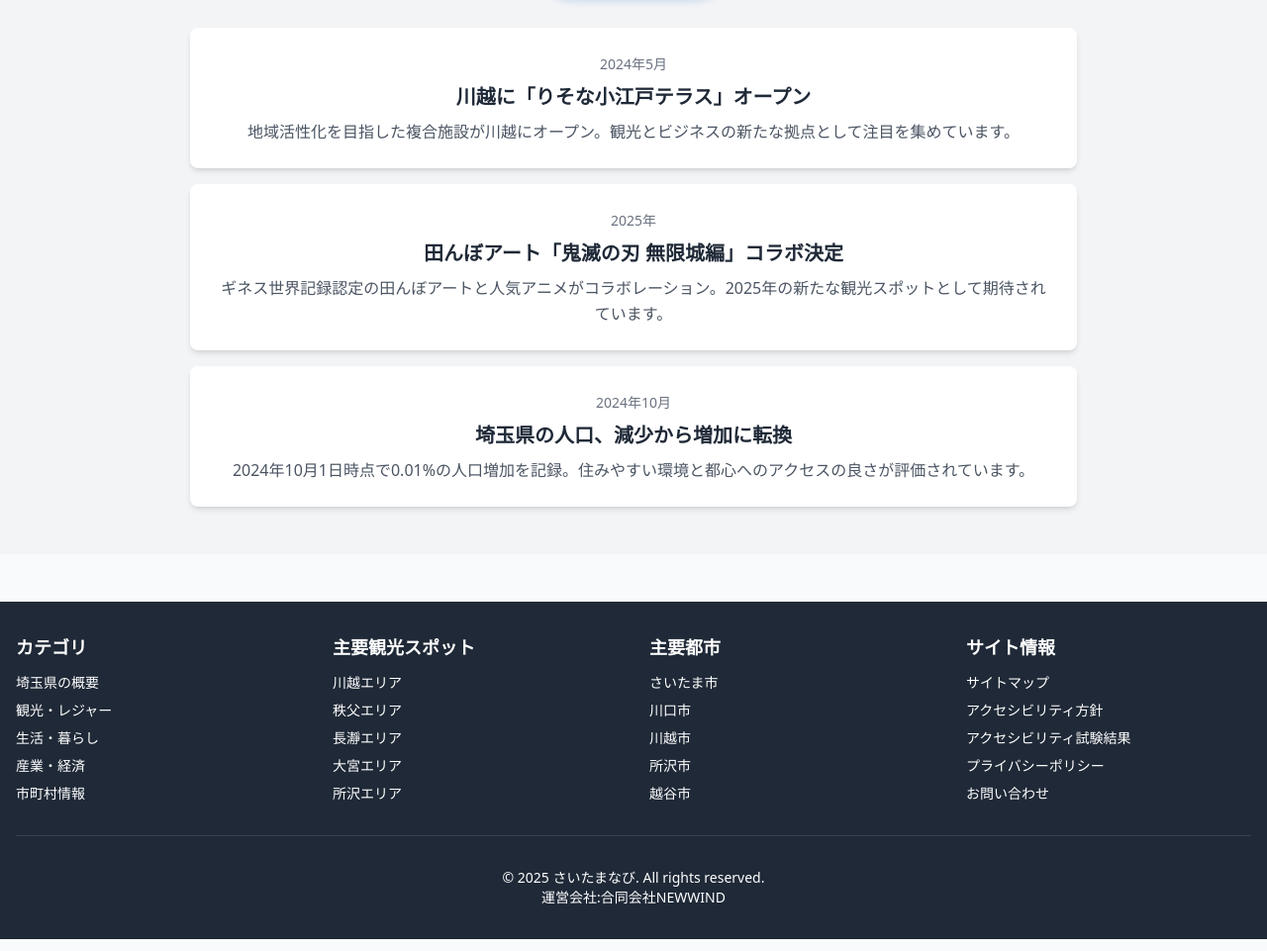
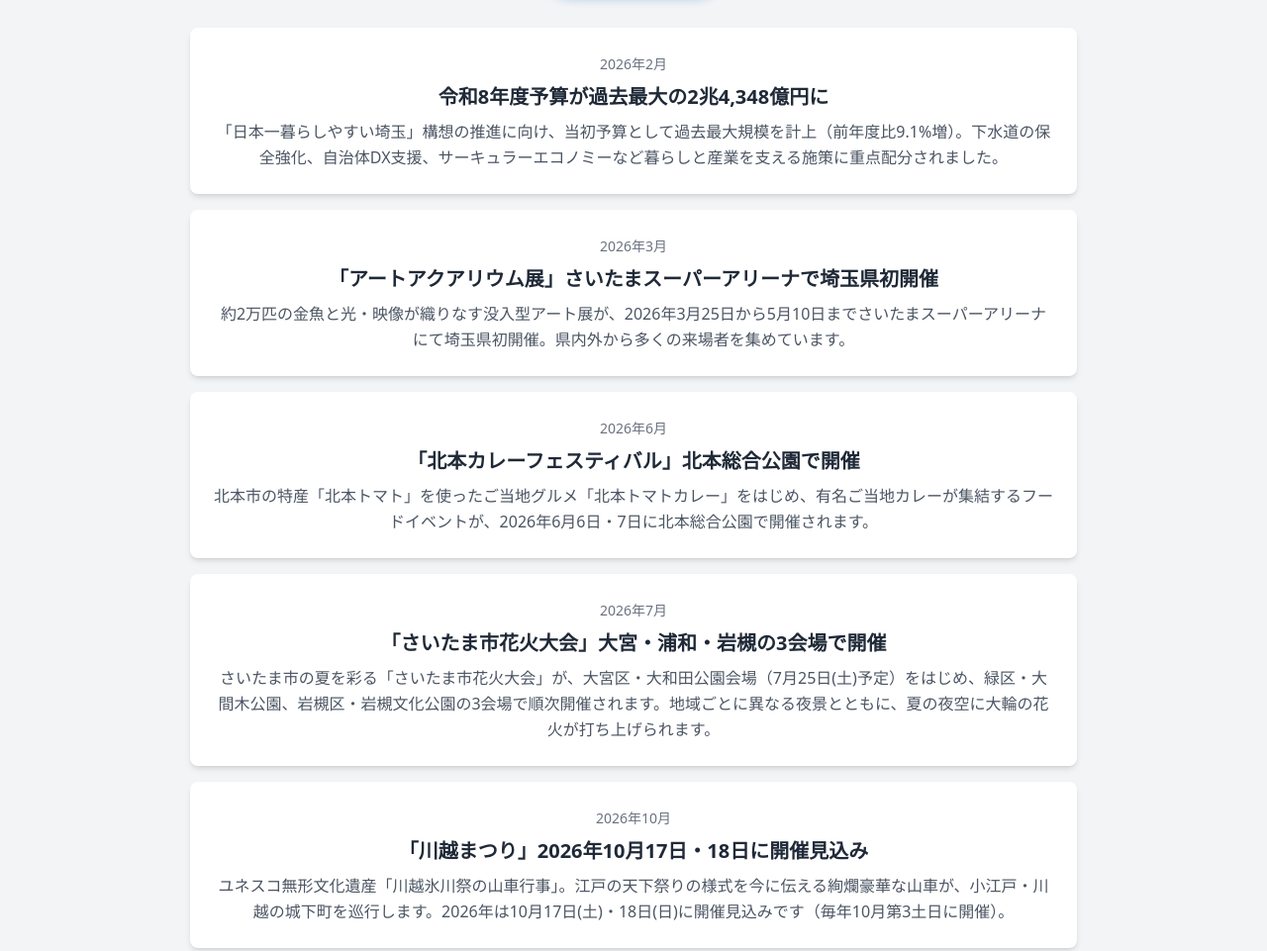
Before and after one commit to newwind-llc/saitama-navi, a plain HTML site: page index.html in a window 1280 px wide. Shown: the part 2700-3661 px from the top of the page at 99% size. Drawn offline with Linux system fonts and the light colour scheme.

Commit message:
TOPページの注目情報を2026年版5件に更新
予算・観光・地域イベントを織り交ぜた2026年の最新トピック
（令和8年度予算/アートアクアリウム展/北本カレーフェス/さいたま市花火大会/川越まつり）
に差し替え。リンクは外して見出しのみ表示に。
JISチェックリスト.xlsx を .gitignore に追加。

Co-Authored-By: Claude Opus 4.7 (1M context) <noreply@anthropic.com>

```diff
--- a/index.html
+++ b/index.html
@@ -449,57 +449,70 @@
             <article
               class="bg-white p-6 rounded-lg shadow-md hover:shadow-xl transition-shadow"
             >
-              <time class="text-sm text-gray-500" datetime="2024-05-01"
-                >2024年5月</time
+              <time class="text-sm text-gray-500" datetime="2026-02-15"
+                >2026年2月</time
               >
               <h3 class="text-xl font-bold mt-2 mb-2 text-gray-800">
-                <a
-                  href="./tourism/spots/kawagoe.html"
-                  class="hover:text-saitama-blue transition-colors focus:outline-none focus:ring-2 focus:ring-saitama-blue"
-                >
-                  川越に「りそな小江戸テラス」オープン
-                </a>
+                令和8年度予算が過去最大の2兆4,348億円に
               </h3>
               <p class="text-gray-600 leading-relaxed">
-                地域活性化を目指した複合施設が川越にオープン。観光とビジネスの新たな拠点として注目を集めています。
+                「日本一暮らしやすい埼玉」構想の推進に向け、当初予算として過去最大規模を計上（前年度比9.1%増）。下水道の保全強化、自治体DX支援、サーキュラーエコノミーなど暮らしと産業を支える施策に重点配分されました。
               </p>
             </article>
 
             <article
               class="bg-white p-6 rounded-lg shadow-md hover:shadow-xl transition-shadow"
             >
-              <time class="text-sm text-gray-500" datetime="2025-01-01"
-                >2025年</time
+              <time class="text-sm text-gray-500" datetime="2026-03-25"
+                >2026年3月</time
               >
               <h3 class="text-xl font-bold mt-2 mb-2 text-gray-800">
-                <a
-                  href="./tourism/events/chichibu-yomatsuri.html"
-                  class="hover:text-saitama-blue transition-colors focus:outline-none focus:ring-2 focus:ring-saitama-blue"
-                >
-                  田んぼアート「鬼滅の刃 無限城編」コラボ決定
-                </a>
+                「アートアクアリウム展」さいたまスーパーアリーナで埼玉県初開催
               </h3>
               <p class="text-gray-600 leading-relaxed">
-                ギネス世界記録認定の田んぼアートと人気アニメがコラボレーション。2025年の新たな観光スポットとして期待されています。
+                約2万匹の金魚と光・映像が織りなす没入型アート展が、2026年3月25日から5月10日までさいたまスーパーアリーナにて埼玉県初開催。県内外から多くの来場者を集めています。
               </p>
             </article>
 
             <article
               class="bg-white p-6 rounded-lg shadow-md hover:shadow-xl transition-shadow"
             >
-              <time class="text-sm text-gray-500" datetime="2024-10-01"
-                >2024年10月</time
+              <time class="text-sm text-gray-500" datetime="2026-06-06"
+                >2026年6月</time
               >
               <h3 class="text-xl font-bold mt-2 mb-2 text-gray-800">
-                <a
-                  href="./about/population.html"
-                  class="hover:text-saitama-blue transition-colors focus:outline-none focus:ring-2 focus:ring-saitama-blue"
-                >
-                  埼玉県の人口、減少から増加に転換
-                </a>
+                「北本カレーフェスティバル」北本総合公園で開催
               </h3>
               <p class="text-gray-600 leading-relaxed">
-                2024年10月1日時点で0.01%の人口増加を記録。住みやすい環境と都心へのアクセスの良さが評価されています。
+                北本市の特産「北本トマト」を使ったご当地グルメ「北本トマトカレー」をはじめ、有名ご当地カレーが集結するフードイベントが、2026年6月6日・7日に北本総合公園で開催されます。
+              </p>
+            </article>
+
+            <article
+              class="bg-white p-6 rounded-lg shadow-md hover:shadow-xl transition-shadow"
+            >
+              <time class="text-sm text-gray-500" datetime="2026-07-25"
+                >2026年7月</time
+              >
+              <h3 class="text-xl font-bold mt-2 mb-2 text-gray-800">
+                「さいたま市花火大会」大宮・浦和・岩槻の3会場で開催
+              </h3>
+              <p class="text-gray-600 leading-relaxed">
+                さいたま市の夏を彩る「さいたま市花火大会」が、大宮区・大和田公園会場（7月25日(土)予定）をはじめ、緑区・大間木公園、岩槻区・岩槻文化公園の3会場で順次開催されます。地域ごとに異なる夜景とともに、夏の夜空に大輪の花火が打ち上げられます。
+              </p>
+            </article>
+
+            <article
+              class="bg-white p-6 rounded-lg shadow-md hover:shadow-xl transition-shadow"
+            >
+              <time class="text-sm text-gray-500" datetime="2026-10-17"
+                >2026年10月</time
+              >
+              <h3 class="text-xl font-bold mt-2 mb-2 text-gray-800">
+                「川越まつり」2026年10月17日・18日に開催見込み
+              </h3>
+              <p class="text-gray-600 leading-relaxed">
+                ユネスコ無形文化遺産「川越氷川祭の山車行事」。江戸の天下祭りの様式を今に伝える絢爛豪華な山車が、小江戸・川越の城下町を巡行します。2026年は10月17日(土)・18日(日)に開催見込みです（毎年10月第3土日に開催）。
               </p>
             </article>
           </div>
```
Also changed, not shown: 1 other file.
